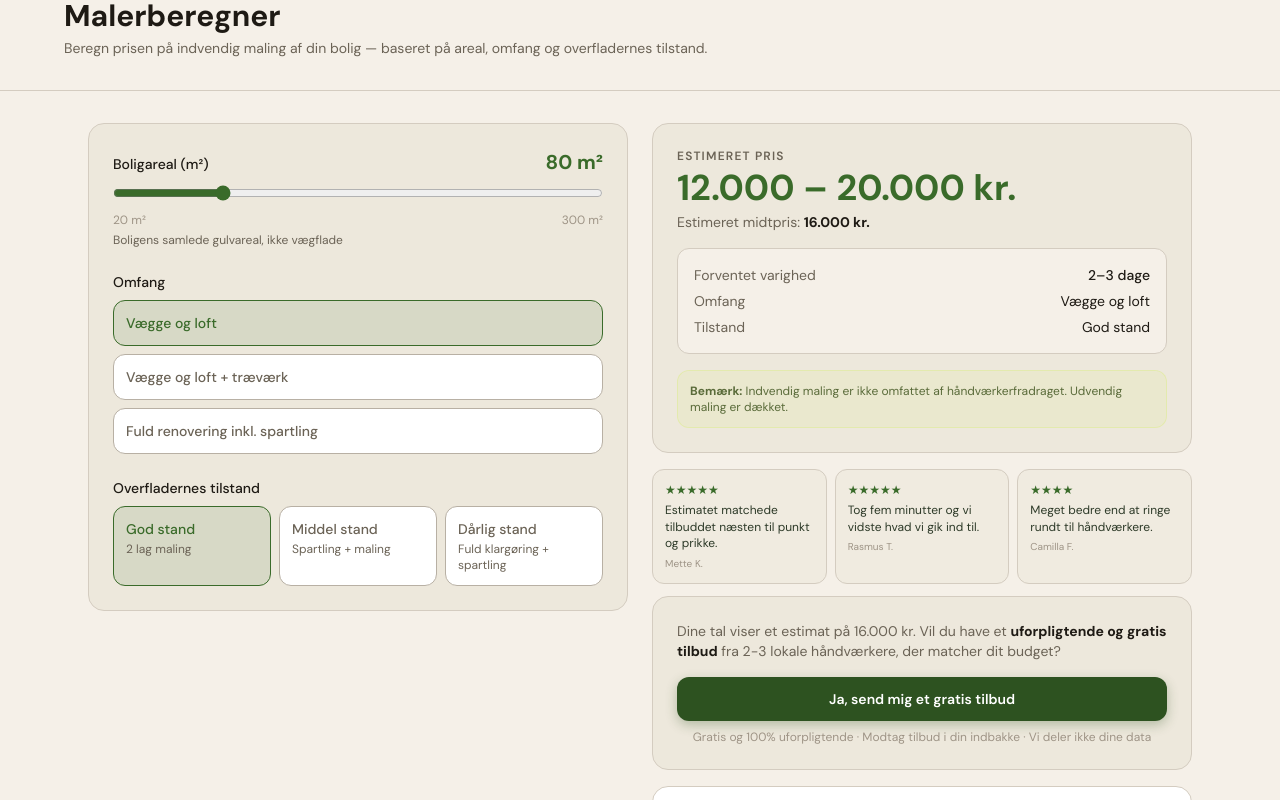
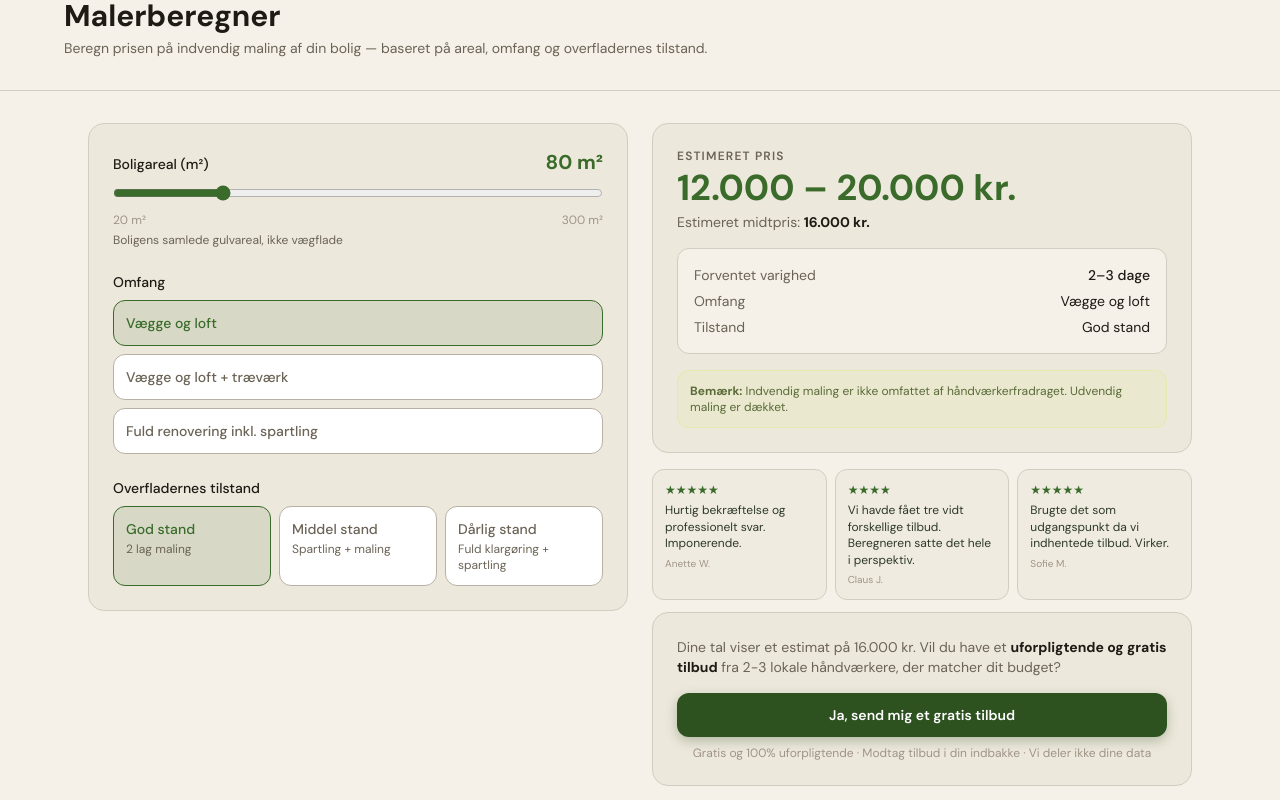
Before and after one commit to f49z6wtg6t-code/Boligkalkylen.dk, a Next.js app: page /maler in a window 1280 px wide. Shown: the part 379-1179 px from the top of the page. Built offline with nearby package versions, Linux system fonts and the light colour scheme.

Commit message:
Lead form: unique reviews per calculator type

```diff
--- a/components/lead-form.tsx
+++ b/components/lead-form.tsx
@@ -96,15 +96,37 @@ export default function LeadForm({
     );
   }
 
+  const ALL_REVIEWS = [
+    { stars: 5, quote: "Estimatet matchede tilbuddet næsten til punkt og prikke.", name: "Mette K." },
+    { stars: 5, quote: "Tog fem minutter og vi vidste hvad vi gik ind til.", name: "Rasmus T." },
+    { stars: 4, quote: "Meget bedre end at ringe rundt til håndværkere.", name: "Camilla F." },
+    { stars: 5, quote: "Vi stod langt stærkere da vi mødte håndværkeren med et konkret estimat.", name: "Hanne B." },
+    { stars: 4, quote: "Prøvede både standard og premium — god måde at se hvad ekstra koster.", name: "Michael D." },
+    { stars: 5, quote: "Ingen spam, ingen salgsopkald. Bare et ærligt estimat.", name: "Lars M." },
+    { stars: 5, quote: "Hurtig bekræftelse og professionelt svar. Imponerende.", name: "Anette W." },
+    { stars: 4, quote: "Vi havde fået tre vidt forskellige tilbud. Beregneren satte det hele i perspektiv.", name: "Claus J." },
+    { stars: 5, quote: "Brugte det som udgangspunkt da vi indhentede tilbud. Virker.", name: "Sofie M." },
+    { stars: 4, quote: "Præcis nok til at vi kunne tage en beslutning uden at ringe rundt.", name: "Henrik N." },
+    { stars: 5, quote: "Beregneren forklarede hvad der påvirker prisen. Lærerigt.", name: "Maria S." },
+    { stars: 4, quote: "Giver et realistisk interval — ikke et kunstigt lavt tal for at lokke.", name: "Jens P." },
+  ];
+
+  // Pick 3 pseudo-random reviews based on calculator_type so each calculator shows different ones
+  const OFFSETS: Record<string, number> = {
+    solceller: 0, badevaerelse: 3, maler: 6, gulv: 9, isolering: 1,
+  };
+  const offset = OFFSETS[calculator_type] ?? 0;
+  const reviews = [
+    ALL_REVIEWS[offset % ALL_REVIEWS.length],
+    ALL_REVIEWS[(offset + 1) % ALL_REVIEWS.length],
+    ALL_REVIEWS[(offset + 2) % ALL_REVIEWS.length],
+  ];
+
   return (
     <>
     <div className="grid grid-cols-3 gap-2 mb-3">
-      {[
-        { stars: 5, quote: "Estimatet matchede tilbuddet næsten til punkt og prikke.", name: "Mette K." },
-        { stars: 5, quote: "Tog fem minutter og vi vidste hvad vi gik ind til.", name: "Rasmus T." },
-        { stars: 4, quote: "Meget bedre end at ringe rundt til håndværkere.", name: "Camilla F." },
-      ].map((r) => (
-        <div key={r.name} className="rounded-xl p-3" style={{ backgroundColor: "#F0EBE0", border: "1px solid #D4CCC0" }}>
+      {reviews.map((r) => (
+        <div key={r.name + r.quote} className="rounded-xl p-3" style={{ backgroundColor: "#F0EBE0", border: "1px solid #D4CCC0" }}>
           <div className="text-xs mb-1" style={{ color: "#3A6B2A" }}>{"★".repeat(r.stars)}</div>
           <p className="text-xs leading-snug mb-1" style={{ color: "#2D3A28" }}>{r.quote}</p>
           <p className="text-[10px]" style={{ color: "#9E9486" }}>{r.name}</p>
```
